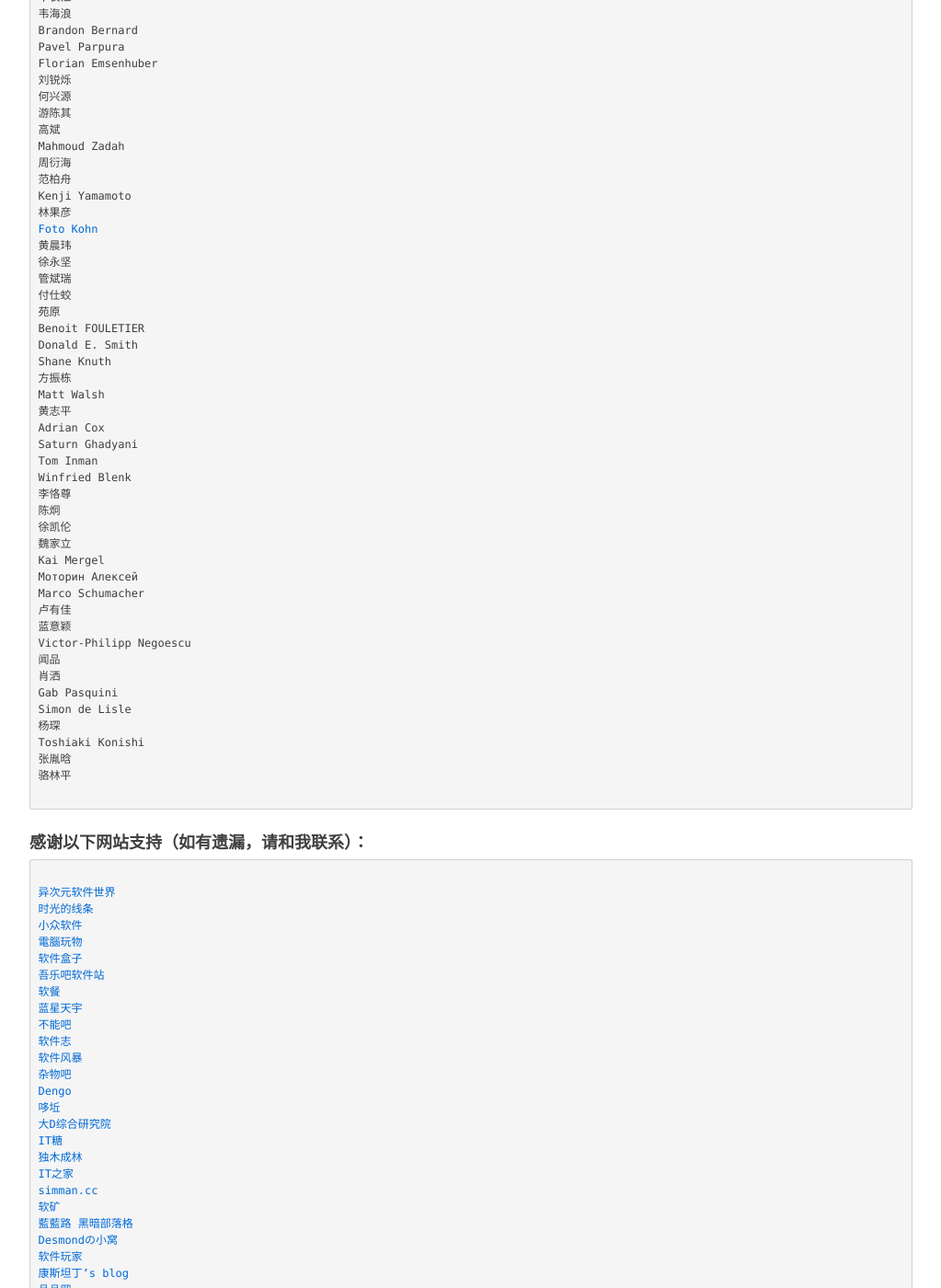
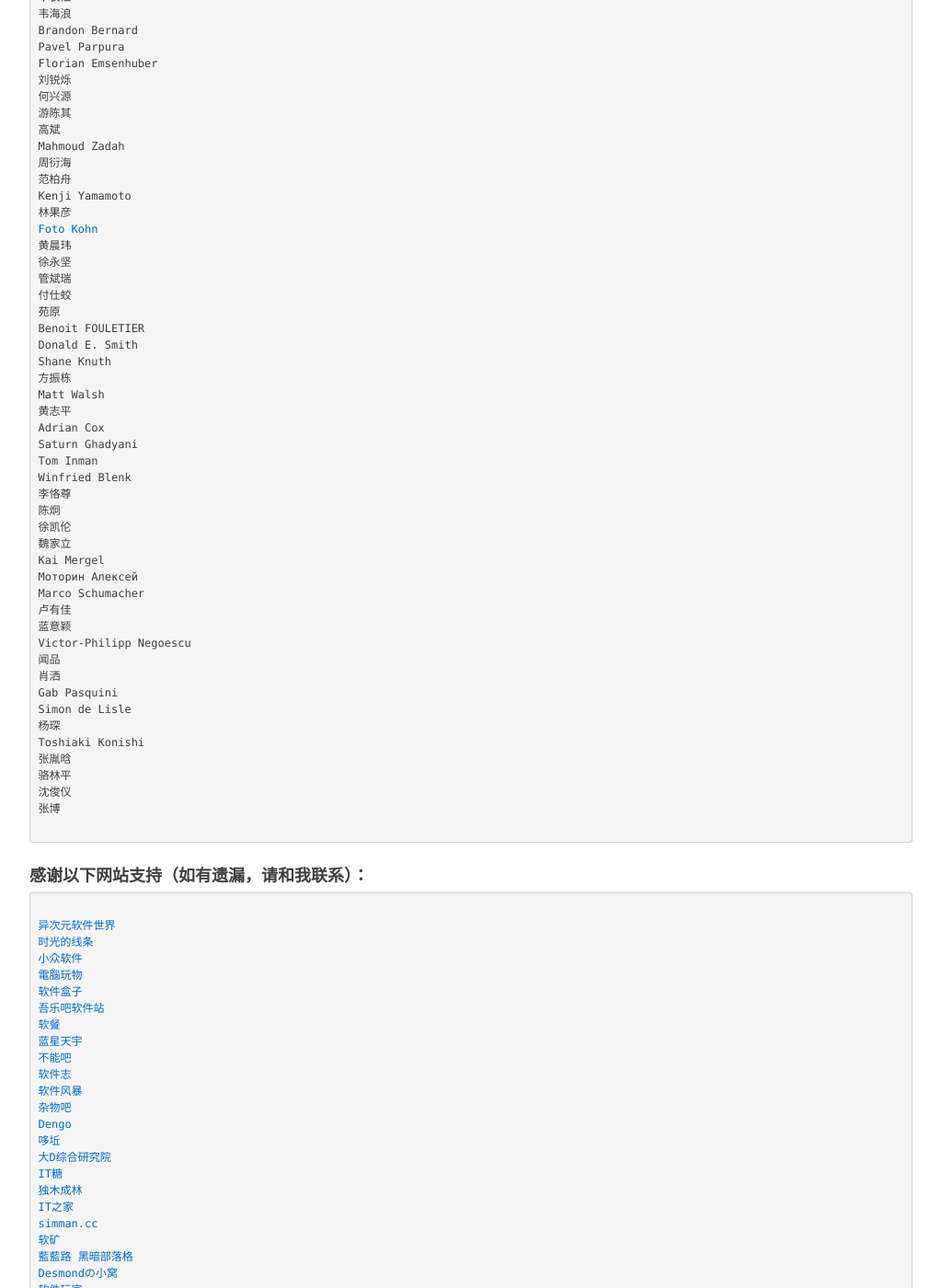
Before and after one commit to achermao/cn, a Jekyll site: the page built from thanks.md, in a window 1280 px wide and 1400 px high, scrolled down 2959 px. Shown: the whole window at 92% size, without its empty margins (118-1141 px from the left). Built offline with Jekyll 4.4.1, drawn with Linux system fonts in a browser that asks for light colours; some web fonts are replaced; Markdown is read by kramdown in place of the engine named in the settings.

Commit message:
update donators

```diff
--- a/_includes/donator.html
+++ b/_includes/donator.html
@@ -190,3 +190,5 @@
 Toshiaki Konishi
 张胤晗
 骆林平
+沈俊仪
+张博
```
